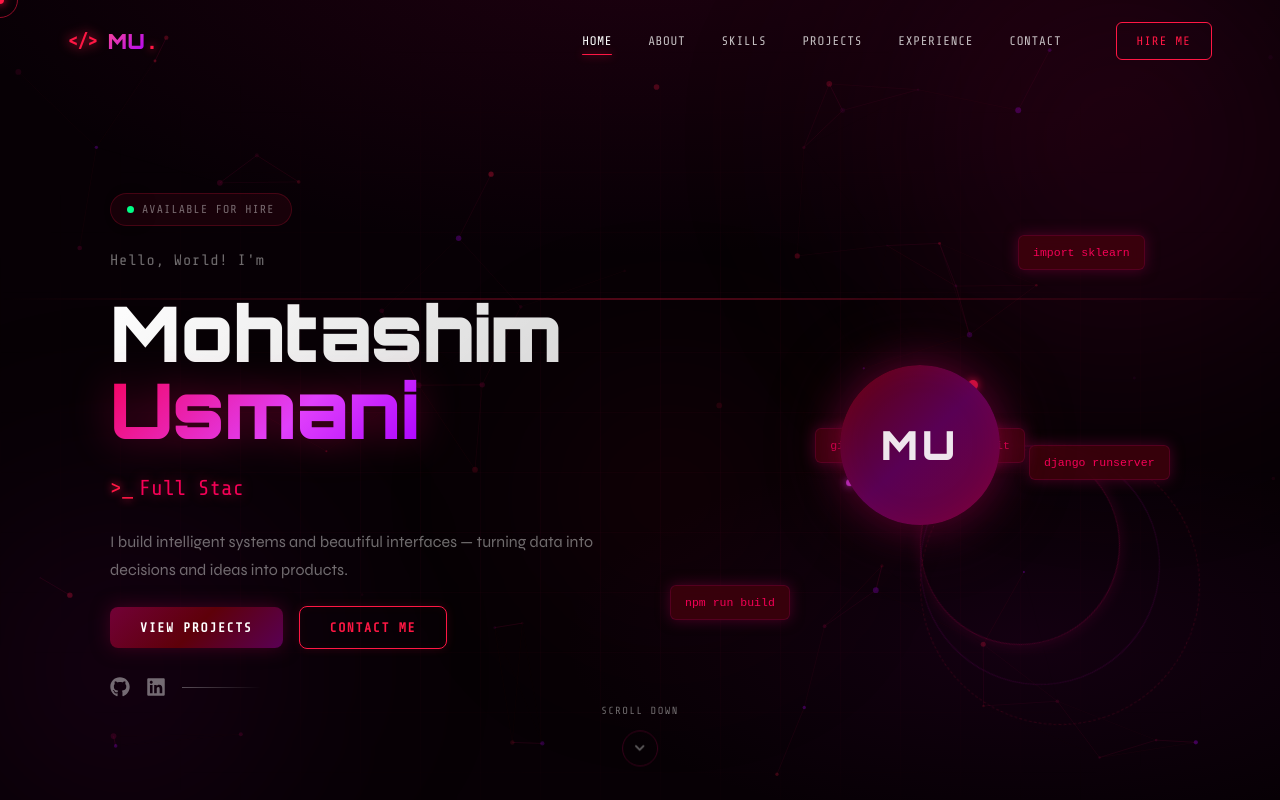
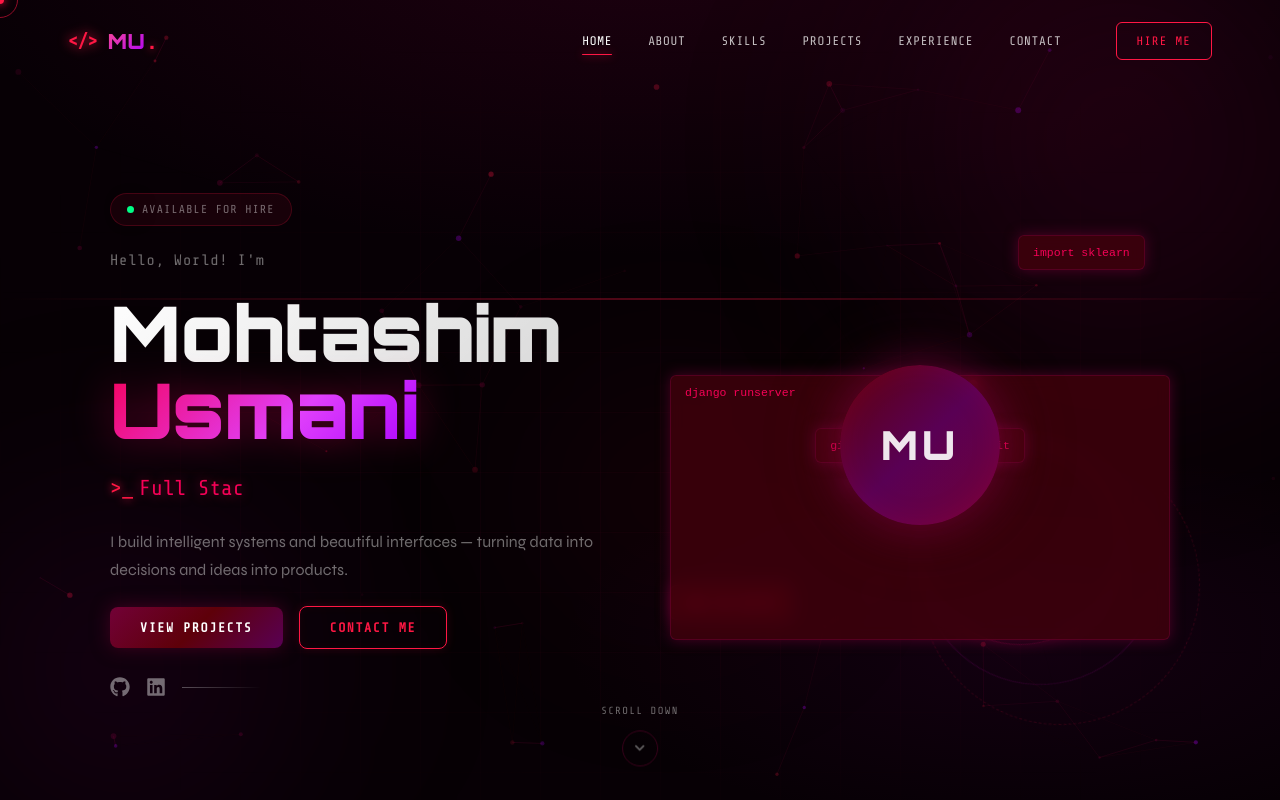
Before and after one commit to MohtashimUsmani/Portfolio, a React (Create React App) app: page / in a window 1280 px wide. Shown: the top 800 px of the page. Built offline with nearby package versions, Linux system fonts and the light colour scheme.

Commit message:
Update Hero.css

```diff
--- a/src/sections/Hero.css
+++ b/src/sections/Hero.css
@@ -38,6 +38,11 @@
 .hero__code-tag--1{top:8%;right:5%;animation:blobFloat1 7s ease-in-out infinite}
 .hero__code-tag--2{bottom:15%;left:0;animation:blobFloat2 9s ease-in-out infinite}
 .hero__code-tag--3{top:50%;right:0;animation:blobFloat3 11s ease-in-out infinite}
+.hero__code-tag--3{bottom:18%;left:0;animation:blobFloat3 13s ease-in-out infinite}
+.hero__code-tag--3{top:23%;right:0;animation:blobFloat3 15s ease-in-out infinite}
+.hero__code-tag--3{bottom:44%;left:0;animation:blobFloat3 17s ease-in-out infinite}
+.hero__code-tag--3{top:36%;right:0;animation:blobFloat3 19s ease-in-out infinite}
+.hero__code-tag--3{bottom:11%;left:0;animation:blobFloat3 21s ease-in-out infinite}
 .hero__scroll{position:absolute;bottom:36px;left:50%;transform:translateX(-50%);display:flex;flex-direction:column;align-items:center;gap:8px;z-index:5}
 .hero__scroll-label{font-family:var(--font-mono);font-size:0.65rem;letter-spacing:0.14em;text-transform:uppercase;color:var(--tx-muted)}
 .hero__scroll-icon{width:36px;height:36px;border:1px solid var(--bd-glow);border-radius:50%;display:flex;align-items:center;justify-content:center;color:var(--tx-muted);font-size:0.7rem;animation:bounceArrow 1.8s ease-in-out infinite;cursor:pointer}
```
